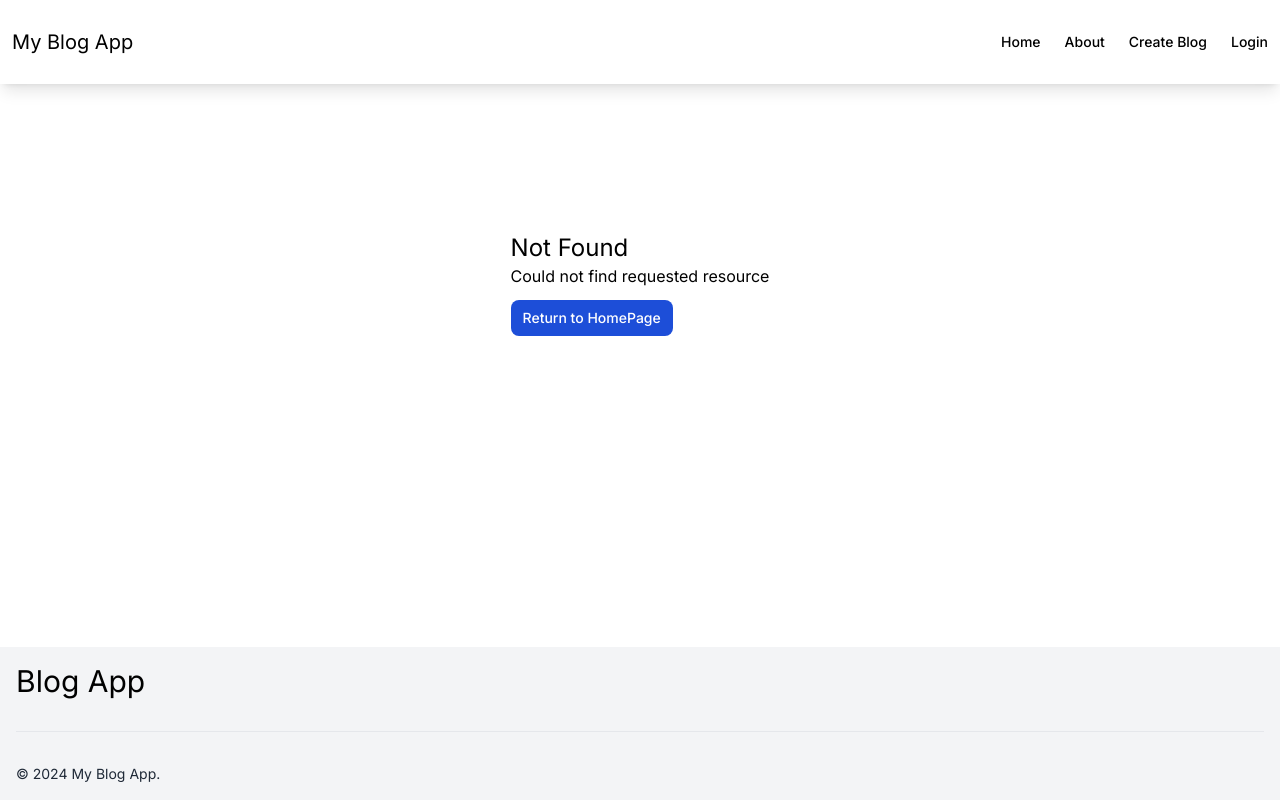
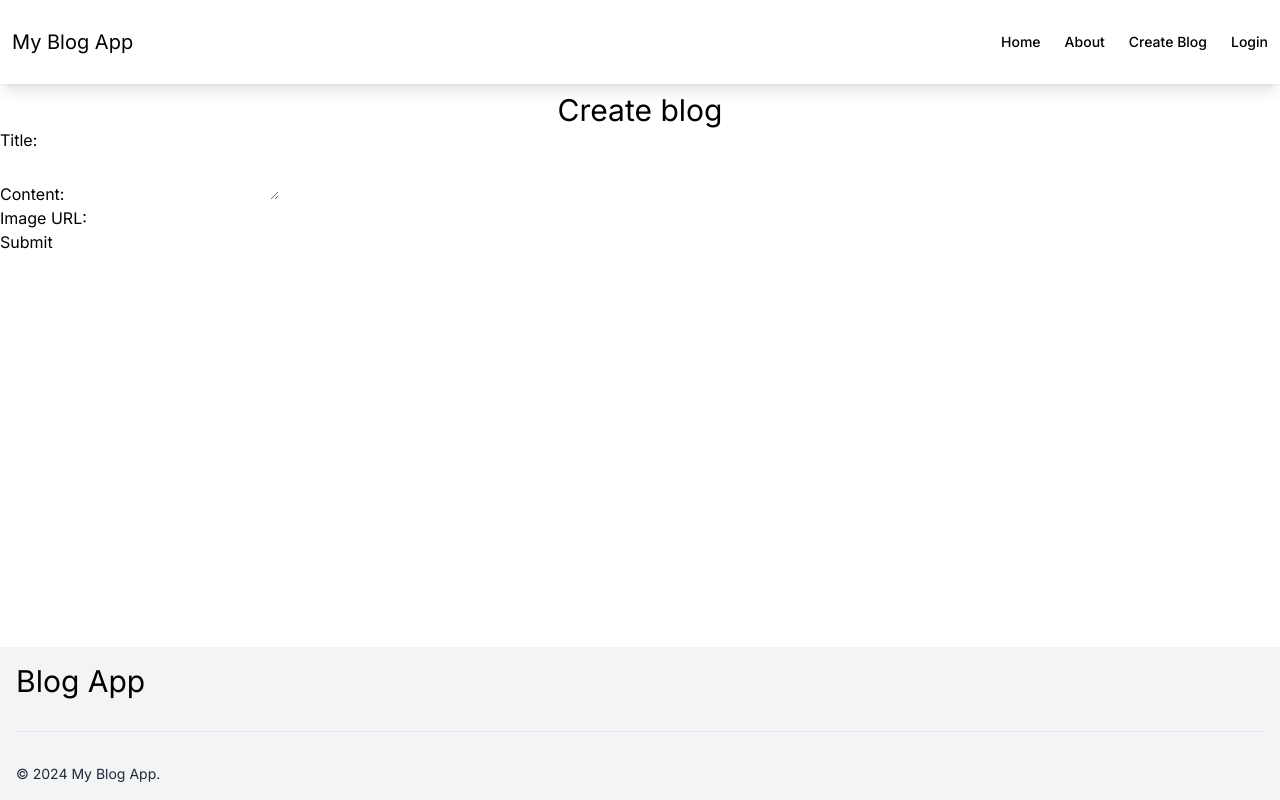
Before and after one commit to VRU2306/nextjs, a Next.js app: page /create-blog in a window 1280 px wide. Before the commit this address had no page. Built offline with nearby package versions, Linux system fonts and the light colour scheme.

Commit message:
changes in blog

```diff
--- a/package.json
+++ b/package.json
@@ -9,6 +9,7 @@
     "lint": "next lint"
   },
   "dependencies": {
+    "axios": "^1.6.8",
     "gray-matter": "^4.0.3",
     "next": "14.2.3",
     "react": "^18",
--- /dev/null
+++ b/src/app/api/add-blogs/route.ts
@@ -0,0 +1,43 @@
+import { NextApiRequest, NextApiResponse } from 'next';
+import fs from 'fs';
+import path from 'path';
+import { NextRequest, NextResponse } from 'next/server';
+
+export async function POST(req: NextRequest, res: NextResponse) {
+    if (req.method === 'POST') {
+        const reqBody = await req.json();
+        console.log(reqBody,9)
+        const { title, description, date, content, imageUrl } = reqBody
+        try {
+            const blogsDir = path.join(process.cwd(), 'src/app/blogs');
+            if (!fs.existsSync(blogsDir)) {
+                fs.mkdirSync(blogsDir);
+            }
+
+            const files = fs.readdirSync(blogsDir);
+            const nextPostNumber = files.length + 1;
+            const fileName = `post${nextPostNumber}.md`;
+            const filePath = path.join(blogsDir, fileName);
+            const blogContent = `---
+title: ${title}
+description: ${content?.slice(0, 30)}
+date: ${date}
+id: ${nextPostNumber}
+image: ${imageUrl}
+---
+# ${title}
+${content}`;
+            await fs.promises.writeFile(filePath, blogContent);
+            console.log('Markdown file created:', filePath);
+            return NextResponse.json({
+                message: "Blog Saved Successfully",
+                success: true,
+            });
+        } catch (error) {
+            console.error('Error creating markdown file:', error);
+            return NextResponse.json({ error: "Internal Server Error" }, { status: 500 });
+        }
+    } else {
+        return NextResponse.json({ error: "Internal Server Error" }, { status: 500 });
+    }
+}
--- /dev/null
+++ b/src/app/create-blog/layout.tsx
@@ -0,0 +1,17 @@
+import type { Metadata } from "next";
+export const metadata: Metadata = {
+    title: "Create Blog",
+    description: "This is Sign up page",
+};
+
+export default function RootLayout({
+    children,
+}: Readonly<{
+    children: React.ReactNode;
+}>) {
+    return (
+        <div>
+            {children}
+        </div>
+    );
+}
--- /dev/null
+++ b/src/app/create-blog/page.tsx
@@ -0,0 +1,61 @@
+
+"use client"
+
+import { useState } from "react";
+import axios from "axios";
+
+function CreateBlog() {
+    const [title, setTitle] = useState('');
+    const [content, setContent] = useState('');
+    const [imageUrl, setImageUrl] = useState('');
+
+    const handleSubmit = async (e: React.FormEvent) => {
+        e.preventDefault();
+
+        try {
+            await axios.post('/api/add-blogs', { title, content, imageUrl });
+            console.log('Blog post created successfully');
+            // Reset form fields
+            setTitle('');
+            setContent('');
+            setImageUrl('');
+        } catch (error) {
+            console.error('Error creating blog post:', error);
+        }
+    };
+    return <>
+        <p className="text-3xl flex mt-2 justify-center">Create blog</p>
+        <form onSubmit={handleSubmit}>
+            <div>
+                <label htmlFor="title">Title:</label>
+                <input
+                    type="text"
+                    id="title"
+                    value={title}
+                    onChange={(e) => setTitle(e.target.value)}
+                    required
+                />
+            </div>
+            <div>
+                <label htmlFor="content">Content:</label>
+                <textarea
+                    id="content"
+                    value={content}
+                    onChange={(e) => setContent(e.target.value)}
+                    required
+                />
+            </div>
+            <div>
+                <label htmlFor="imageUrl">Image URL:</label>
+                <input
+                    type="text"
+                    id="imageUrl"
+                    value={imageUrl}
+                    onChange={(e) => setImageUrl(e.target.value)}
+                />
+            </div>
+            <button type="submit">Submit</button>
+        </form>
+    </>
+}
+export default CreateBlog;
--- a/src/app/posts/[slug]/page.tsx
+++ b/src/app/posts/[slug]/page.tsx
@@ -15,16 +15,18 @@ export async function generateMetadata({ params }: any) {
     }
 }
 async function SingleBlog({ params }: any) {
+    const posts = await getBlogPosts()
     const { slug } = params
-    const post = await getPostData(slug)
+    const single: any = posts.find((post: any) => post.title === decodeURIComponent(slug))
+    const post = await getPostData(single?.id)
     return <>
+        <p className="mt-3 p-3">
+            <Link href="/" className="inline-block px-4 py-2 text-sm font-medium text-center text-white bg-blue-700 rounded-lg hover:bg-blue-800 focus:ring-4 focus:outline-none">← Back to home</Link>
+        </p>
+        <img src={post.image} alt="post-img" className="w-full p-3 h-[70svh] object-cover " />
+        <article className="w-full p-3 mt-3">
+            <section dangerouslySetInnerHTML={{ __html: post.contentHtml }} className="w-lg text-start justify-center" />
 
-        <article>
-            {post.contentHtml}
-            <section dangerouslySetInnerHTML={{ __html: post.contentHtml }}  />
-            <p>
-                <Link href="/" className="inline-block px-4 py-2 text-sm font-medium text-center text-white bg-blue-700 rounded-lg hover:bg-blue-800 focus:ring-4 focus:outline-none">← Back to home</Link>
-            </p>
         </article>
     </>
 }
--- a/src/pages/components/Navbar/navbar.tsx
+++ b/src/pages/components/Navbar/navbar.tsx
@@ -1,19 +1,21 @@
-function Navbar(){
+import Link from "next/link";
+
+function Navbar() {
     return <>
         <nav className="bg-white p-3 sticky top-0 shadow-lg z-10">
             <div className="w-full mx-auto max-w-screen-xl py-4 md:flex md:items-center md:justify-between">
                 <span className="text-xl text-dark-300 sm:text-center">
-            <a href="/">My Blog App</a>
+                    <Link href="/">My Blog App</Link>
                 </span>
                 <ul className="flex flex-wrap items-center mt-3 text-sm font-medium sm:mt-0">
                     <li>
-                <a href="#" className="me-4 md:me-6">Home</a>
+                        <Link href="/" className="me-4 md:me-6">Home</Link>
                     </li>
                     <li>
                         <a href="#" className="me-4 md:me-6">About</a>
                     </li>
                     <li>
-                <a href="#" className="me-4 md:me-6">Create Blog</a>
+                        <Link href="/create-blog" className="me-4 md:me-6">Create Blog</Link>
                     </li>
                     <li>
                         <a href="#" className="">Login</a>
--- a/src/pages/components/pagination/pagination.tsx
+++ b/src/pages/components/pagination/pagination.tsx
@@ -13,7 +13,7 @@ export function Pagination({ currentPage, totalPages }: any) {
                         <button className="nline-block px-4 py-2 text-sm font-medium text-center text-white bg-blue-700 rounded-lg hover:bg-blue-800 focus:ring-4 focus:outline-none disabled:cursor-not-allowed" disabled={currentPage === 1} onClick={() => router.push(`?page=${currentPage - 1}`)}>Previous</button>
                     </li>
                     {pageNumbers.map((number) => (
-                        <li key={number} className={` ${currentPage === number ? 'active' : ''}`}>
+                        <li key={number} className={`  ${currentPage === number ? 'bg-violet-100' : ''}`}>
                             <button className="border border-2 p-1 disabled:cursor-not-allowed" onClick={() => router.push(`?page=${number}`)}>{number}</button>
                         </li>
                     ))}
--- a/src/pages/utils/posts.tsx
+++ b/src/pages/utils/posts.tsx
@@ -18,7 +18,7 @@ export async function getBlogPosts() {
       id:matterResult.data.id,
       date: matterResult.data.date,
       image:matterResult.data.image,
-      link:`posts/${matterResult.data.id}`,
+      link:`posts/${matterResult.data.title}`,
       description:matterResult.data.description,
       data:matterResult
     };
@@ -30,7 +30,6 @@ export async function getBlogPosts() {
 
 export async function getPostData(id: string) {
   const fullPath = path.join(postsDirectory, `post${id}.md`);
-  console.log(fullPath,33)
   const fileContents = fs.readFileSync(fullPath, 'utf8');
 
   // Use gray-matter to parse the post metadata section
@@ -46,6 +45,7 @@ export async function getPostData(id: string) {
       id,
       title: matterResult.data.title,
       date: matterResult.data.date,
+      image:matterResult.data.image,
       contentHtml,
   }
 
```
Also changed, not shown: src/app/blogs/post6.md (added, +9 -0 lines), 1 other file (tests, documents, lock files or other folders). Lines whose indentation alone changed are shown as unchanged.
